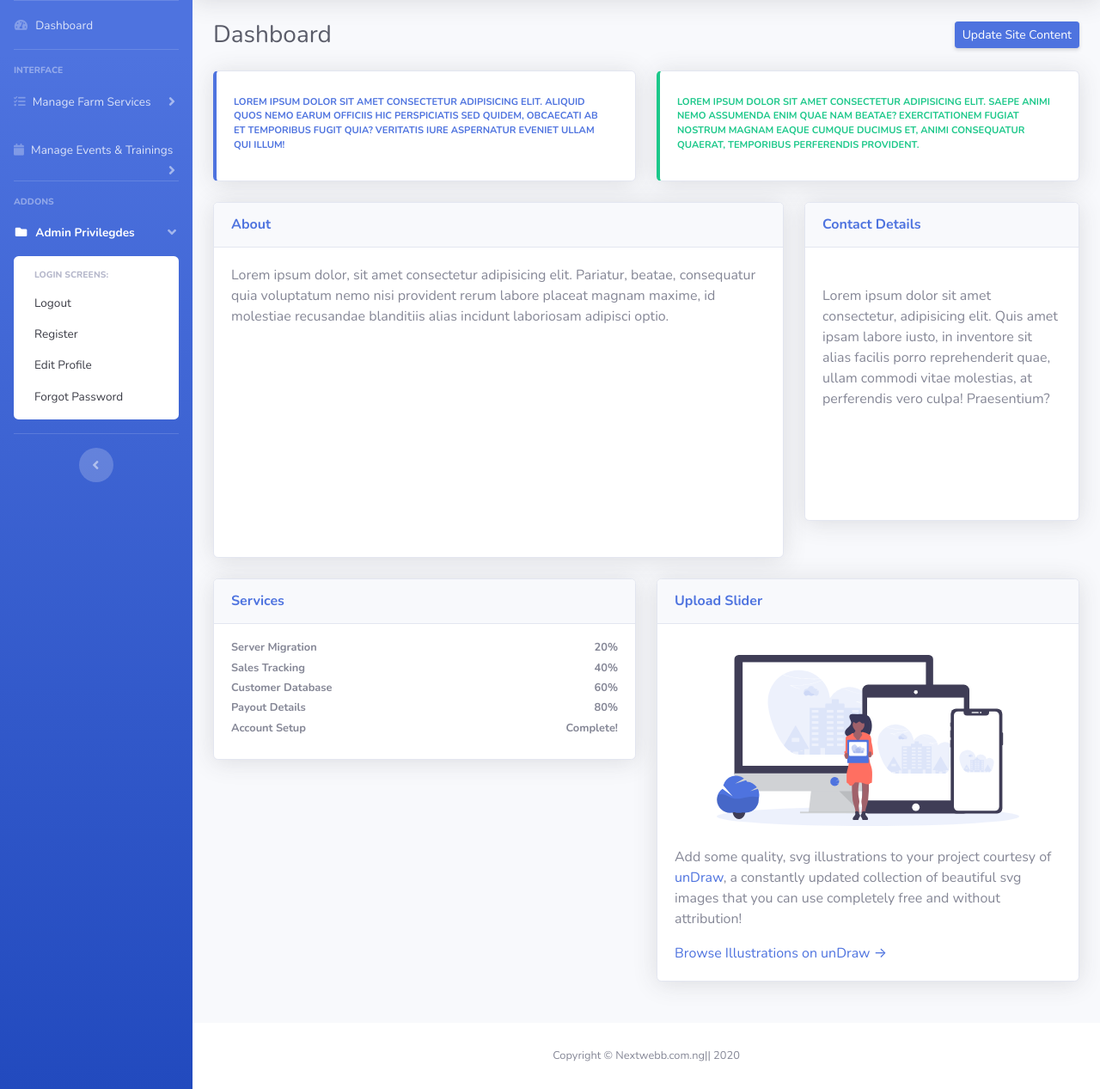
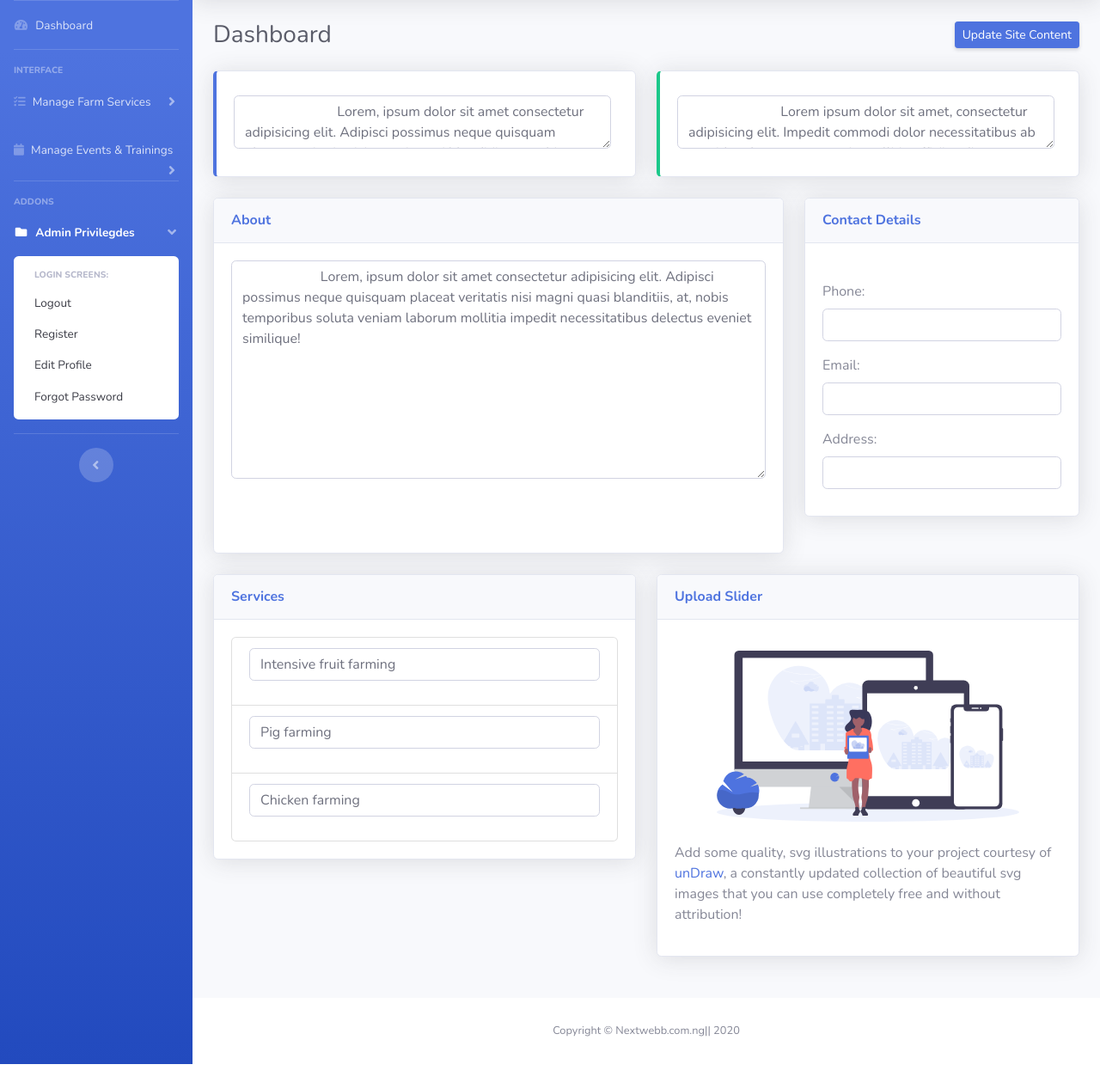
Before and after one commit to nextwebb/farmiev1, a Node server app: template views/admin_index.ejs in a window 1280 px wide. Shown: the part 70-1337 px from the top of the page at 86% size. After the commit the page ends 1308 px from the top, so only its background shows below. Run offline with Node 20, Linux system fonts and the light colour scheme; the template is opened without the code that fills it, so the values that code supplies are empty; some libraries are stand-ins or nearby versions.

Commit message:
worked on the viewall site data api

```diff
--- a/controllers/servicesController.js
+++ b/controllers/servicesController.js
@@ -62,9 +62,7 @@ exports.viewAllServicesApi = function(req, res) {
   })
 
 }
-exports.viewSingleService = function(req, res) {
 
-}
 exports.deleteSingleService = function(req, res){
 
 }
--- a/router.js
+++ b/router.js
@@ -3,6 +3,7 @@ const router = express.Router();
 const userController = require('./controllers/userController')
 const productController = require('./controllers/productController')
 const servicesController = require('./controllers/servicesController')
+const siteprofileController = require('./controllers/siteprofileController')
 
 
 
@@ -53,6 +54,8 @@ router.post("/admin/create-service",userController.mustBeLoggedIn, servicesContr
 // services API's
 router.get('/api/v1/admin-services/viewAllServicesApi', servicesController.viewAllServicesApi)
 
+router.get('/api/v1/site-profile/viewAllSitedata', siteprofileController.viewAllSitedataApi)
+
 
 
 module.exports = router;
--- a/views/admin_index.ejs
+++ b/views/admin_index.ejs
@@ -23,17 +23,17 @@
 
         <!-- Begin Page Content -->
         <div class="container-fluid">
-
+          <form>
           <!-- Page Heading -->
           <div class="d-sm-flex align-items-center justify-content-between mb-4">
             <h1 class="h3 mb-0 text-gray-800">Dashboard</h1>
-            <a href="#" class="d-none d-sm-inline-block btn btn-sm btn-primary shadow-sm">
+            <a href="#" class="d-none d-sm-inline-block btn btn-sm btn-primary shadow-sm ">
                Update Site Content
             </a>
           </div>
 
           <!-- Content Row -->
-          <div class="row">
+          <div class="row" id="siteProfile">
 
             <!-- Earnings (Monthly) Card Example -->
             <div class="col-md-6 mb-4">
@@ -41,8 +41,11 @@
                 <div class="card-body">
                   <div class="row no-gutters align-items-center">
                     <div class="col mr-2">
-                      <div class="text-xs font-weight-bold text-primary text-uppercase mb-1">
-                        Lorem ipsum dolor sit amet consectetur adipisicing elit. Aliquid quos nemo earum officiis hic perspiciatis sed quidem, obcaecati ab et temporibus fugit quia? Veritatis iure aspernatur eveniet ullam qui illum!
+                      <div class="text-xs font-weight-bold text-primary text-uppercase mb-1 ">
+                        <textarea class="form-control overflow-hidden jumboText" aria-label="With textarea">
+                          Lorem, ipsum dolor sit amet consectetur adipisicing elit. Adipisci possimus neque quisquam placeat veritatis nisi magni quasi blanditiis, at, nobis temporibus soluta veniam laborum mollitia impedit necessitatibus delectus eveniet similique!
+                        </textarea>
+
                       </div>
                     </div>
 
@@ -58,7 +61,9 @@
                   <div class="row no-gutters align-items-center">
                     <div class="col mr-2">
                       <div class="text-xs font-weight-bold text-success text-uppercase mb-1">
-                          Lorem ipsum dolor sit amet consectetur adipisicing elit. Saepe animi nemo assumenda enim quae nam beatae? Exercitationem fugiat nostrum magnam eaque cumque ducimus et, animi consequatur quaerat, temporibus perferendis provident.
+                        <textarea class="form-control overflow-hidden motto" aria-label="With textarea">
+                          Lorem ipsum dolor sit amet, consectetur adipisicing elit. Impedit commodi dolor necessitatibus ab provident beatae cumque in mollitia officiis odio ex
+                        </textarea>
                       </div>
                     </div>
 
@@ -85,10 +90,9 @@
                 <!-- Card Body -->
                 <div class="card-body">
                   <div class="chart-area">
-
-                  Lorem ipsum dolor, sit amet consectetur adipisicing elit. Pariatur, beatae, consequatur quia voluptatum nemo nisi provident rerum labore placeat magnam maxime, id molestiae recusandae blanditiis alias incidunt laboriosam adipisci optio.
-
-
+                    <textarea class="form-control overflow-hidden about" rows="10" cols="50" aria-label="With textarea">
+                      Lorem, ipsum dolor sit amet consectetur adipisicing elit. Adipisci possimus neque quisquam placeat veritatis nisi magni quasi blanditiis, at, nobis temporibus soluta veniam laborum mollitia impedit necessitatibus delectus eveniet similique!
+                    </textarea>
                   </div>
                 </div>
               </div>
@@ -104,7 +108,18 @@
                 <!-- Card Body -->
                 <div class="card-body">
                   <div class="chart-pie pt-4 pb-2">
-                   Lorem ipsum dolor sit amet consectetur, adipisicing elit. Quis amet ipsam labore iusto, in inventore sit alias facilis porro reprehenderit quae, ullam commodi vitae molestias, at perferendis vero culpa! Praesentium?
+                    <div class="form-group">
+                      <label for="usr">Phone:</label>
+                      <input type="text" class="form-control" id="usr">
+                    </div>
+                    <div class="form-group">
+                      <label for="usr">Email:</label>
+                      <input type="text" class="form-control" id="usr">
+                    </div>
+                    <div class="form-group">
+                      <label for="usr">Address:</label>
+                      <input type="text" class="form-control" id="usr">
+                    </div>
                   </div>
 
                 </div>
@@ -124,15 +139,26 @@
                   <h6 class="m-0 font-weight-bold text-primary">Services</h6>
                 </div>
                 <div class="card-body">
-                  <h4 class="small font-weight-bold">Server Migration <span class="float-right">20%</span></h4>
 
-                  <h4 class="small font-weight-bold">Sales Tracking <span class="float-right">40%</span></h4>
+                      <ul class="list-group">
+                        <li class="list-group-item">
+                          <div class="input-group mb-3">
+                            <input type="text" class="form-control" value="Intensive fruit farming" >
+                          </div>
+                        </li>
+                        <li class="list-group-item">
+                          <div class="input-group mb-3">
+                            <input type="text" class="form-control " value="Pig farming">
+                          </div>
+                        </li>
+                        <li class="list-group-item">
+                          <div class="input-group mb-3">
+                            <input type="text" class="form-control" value="Chicken farming">
+                          </div>
+                        </li>
+                      </ul>
 
-                  <h4 class="small font-weight-bold">Customer Database <span class="float-right">60%</span></h4>
 
-                  <h4 class="small font-weight-bold">Payout Details <span class="float-right">80%</span></h4>
-
-                  <h4 class="small font-weight-bold">Account Setup <span class="float-right">Complete!</span></h4>
                 </div>
               </div>
 
@@ -152,13 +178,14 @@
                   <div class="text-center">
                     <img class="img-fluid px-3 px-sm-4 mt-3 mb-4" style="width: 25rem;" src="/undraw_posting_photo.svg" alt="">
                   </div>
-                  <p>Add some quality, svg illustrations to your project courtesy of <a target="_blank" rel="nofollow" href="https://undraw.co/">unDraw</a>, a constantly updated collection of beautiful svg images that you can use completely free and without attribution!</p>
-                  <a target="_blank" rel="nofollow" href="https://undraw.co/">Browse Illustrations on unDraw &rarr;</a>
+                  <p>
+                    Add some quality, svg illustrations to your project courtesy of <a target="_blank" rel="nofollow" href="https://undraw.co/">unDraw</a>, a constantly updated collection of beautiful svg images that you can use completely free and without attribution!
+                  </p>
                 </div>
               </div>
             </div>
           </div>
-
+        </form>
         </div>
         <!-- /.container-fluid -->
 
```
Also changed, not shown: controllers/siteprofileController.js (added, +14 -0 lines), models/Siteprofile.js (added, +85 -0 lines).
